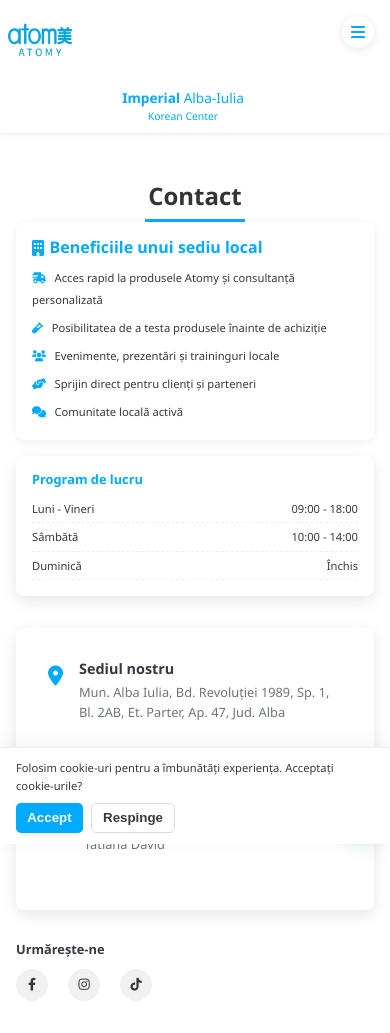
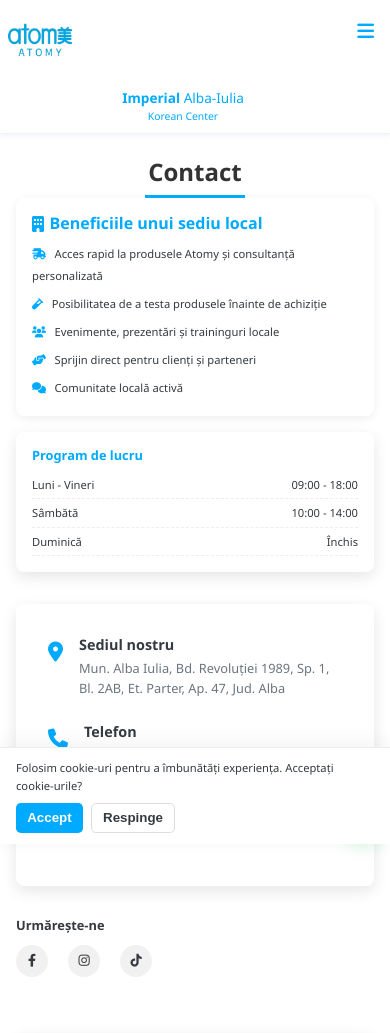
Before and after one commit to Madalina192003/Site-prezentare, a PHP site: page /contact.html in a window 390 px wide. Shown: the top 1033 px of the page. Run offline with PHP 8.4, Linux system fonts and the light colour scheme.

Commit message:
Deploying to gh-pages from @ Madalina192003/Site-prezentare@bbc0ad8643c3b21875094e8d1acbfb0b8a23fd3e 🚀

```diff
--- a/contact.html
+++ b/contact.html
@@ -30,7 +30,7 @@
             <li><a href="index.html">Acasă</a></li>
             <li><a href="produse.html">Produse</a></li>
             <li><a href="contact.html" class="active">Contact</a></li>
-            <li><a href="formular.html">Înscrie-te</a></li>
+            <li><a href="formular.html">Înscriere</a></li>
           </ul>
         </nav>
 
--- a/css/mobile-menu.css
+++ b/css/mobile-menu.css
@@ -38,69 +38,62 @@
 
   .nav-menu {
     display: none;
-    position: fixed;
-    top: 0;
+    position: absolute;
+    top: 100%;
     left: 0;
-    width: 100%;
-    height: 100vh;
+    right: 0;
     background: white;
+    padding: 2rem;
+    box-shadow: 0 2px 5px rgba(0, 0, 0, 0.1);
     z-index: 1000;
-    padding-top: 8rem;
   }
 
   .nav-menu.active {
-    display: block !important;
+    display: block;
   }
 
   .nav-menu ul {
-    list-style: none;
+    display: flex;
+    flex-direction: column;
+    align-items: flex-start;
+    gap: 2rem;
     padding: 0;
-    margin: 0;
-    display: flex !important;
-    flex-direction: column;
-    gap: 4rem;
-    padding-left: 4rem;
   }
 
   .nav-menu li {
+    width: 100%;
     margin: 0;
   }
 
   .nav-menu a {
-    color: black;
-    font-size: 2.4rem;
-    font-weight: 500;
-    text-decoration: none;
     display: block;
+    padding: 1rem 0;
+    font-size: 1.8rem;
+    color: #333;
   }
 
+  .nav-menu a:hover,
   .nav-menu a.active {
-    color: #00aaff;
-    font-weight: 600;
-  }
-
-  .nav-menu a:hover {
     color: #00aaff;
   }
 
   .menu-toggle {
-    position: fixed;
+    display: block;
+    position: absolute;
     top: 2rem;
     right: 2rem;
-    width: 4rem;
-    height: 4rem;
-    background: white;
-    border-radius: 50%;
-    display: flex;
-    align-items: center;
-    justify-content: center;
     z-index: 1001;
-    box-shadow: 0 2px 10px rgba(0, 0, 0, 0.1);
   }
 
   .menu-toggle i {
     color: #00aaff;
-    font-size: 2rem;
+    font-size: 2.4rem;
+  }
+
+  .products-section,
+  .contact-section,
+  .form-section {
+    padding-top: 2rem;
   }
 
   @keyframes fadeIn {
--- a/css/styles.css
+++ b/css/styles.css
@@ -84,6 +84,18 @@ img {
   padding-top: 60px;
 }
 
+@media screen and (max-width: 768px) {
+  .products-section,
+  .contact-section,
+  .form-section {
+    padding-top: 20px;
+  }
+
+  .section-header {
+    margin-top: 0;
+  }
+}
+
 .section-header {
   text-align: center;
   margin: 0;
--- a/formular.html
+++ b/formular.html
@@ -30,7 +30,7 @@
             <li><a href="index.html">Acasă</a></li>
             <li><a href="produse.html">Produse</a></li>
             <li><a href="contact.html">Contact</a></li>
-            <li><a href="formular.html" class="active">Înscrie-te</a></li>
+            <li><a href="formular.html" class="active">Înscriere</a></li>
           </ul>
         </nav>
 
--- a/index.html
+++ b/index.html
@@ -27,10 +27,10 @@
 
         <nav class="nav-menu">
           <ul>
-            <li><a href="index.html">Acasă</a></li>
+            <li><a href="index.html" class="active">Acasă</a></li>
             <li><a href="produse.html">Produse</a></li>
             <li><a href="contact.html">Contact</a></li>
-            <li><a href="formular.html">Înscrie-te</a></li>
+            <li><a href="formular.html">Înscriere</a></li>
           </ul>
         </nav>
 
```
